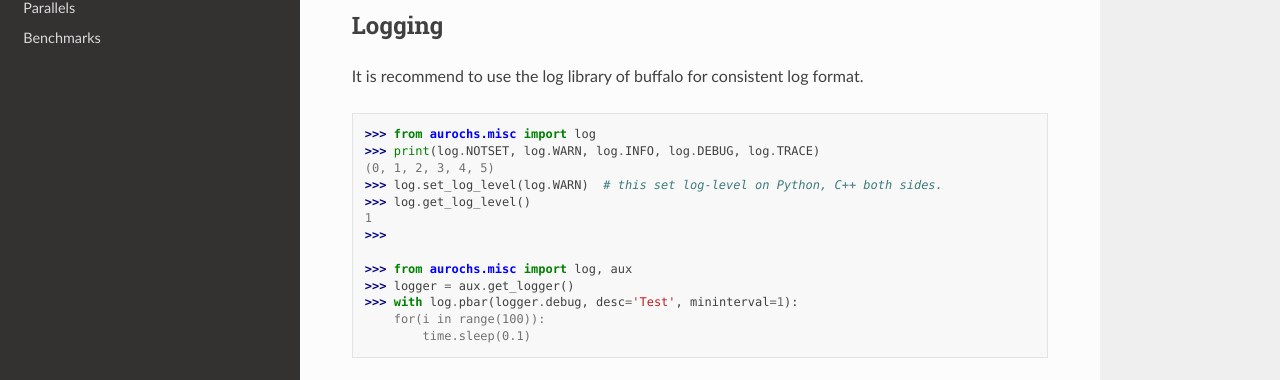
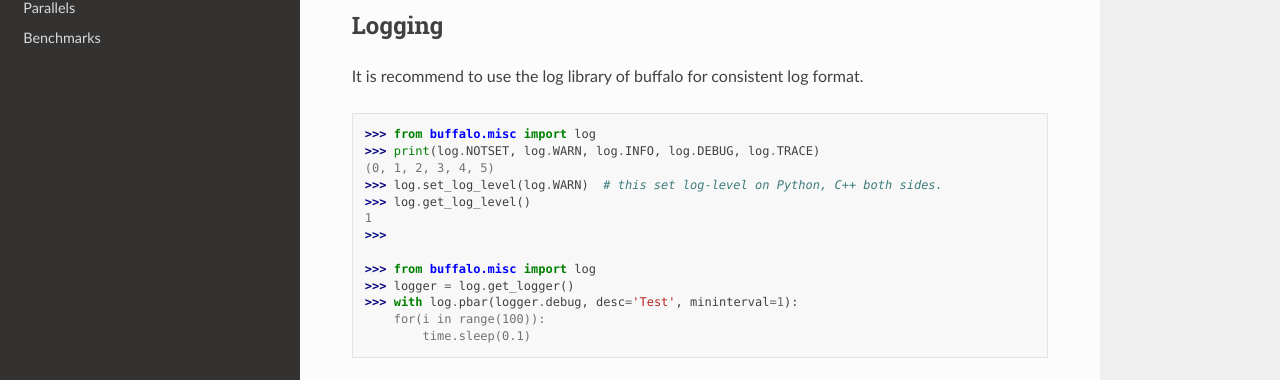
Before and after one commit to kakao/buffalo, a Sphinx documentation site: the page built from docs/intro.rst, in a window 1280 px wide and 900 px high, scrolled down 2381 px. Shown: the part 353-733 px from the top of the window. Built offline with Sphinx 7.4.7 and the Read the Docs theme 2.0.0, drawn with Linux system fonts in a browser that asks for light colours.

Commit message:
fix wrong example

```diff
--- a/docs/intro.rst
+++ b/docs/intro.rst
@@ -115,7 +115,7 @@ It is recommend to use the log library of buffalo for consistent log format.
 
 .. code-block:: python
 
-    >>> from aurochs.misc import log
+    >>> from buffalo.misc import log
     >>> print(log.NOTSET, log.WARN, log.INFO, log.DEBUG, log.TRACE)
     (0, 1, 2, 3, 4, 5)
     >>> log.set_log_level(log.WARN)  # this set log-level on Python, C++ both sides.
@@ -123,8 +123,8 @@ It is recommend to use the log library of buffalo for consistent log format.
     1
     >>>
 
-    >>> from aurochs.misc import log, aux
-    >>> logger = aux.get_logger()
+    >>> from buffalo.misc import log
+    >>> logger = log.get_logger()
     >>> with log.pbar(logger.debug, desc='Test', mininterval=1):
         for(i in range(100)):
             time.sleep(0.1)
```
